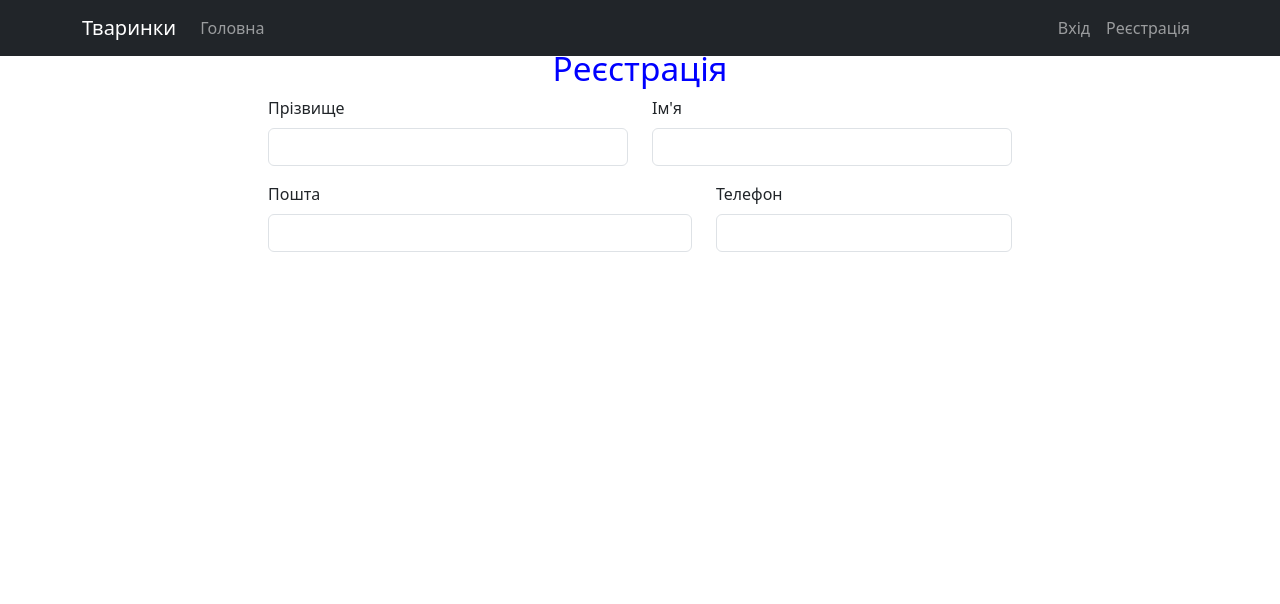
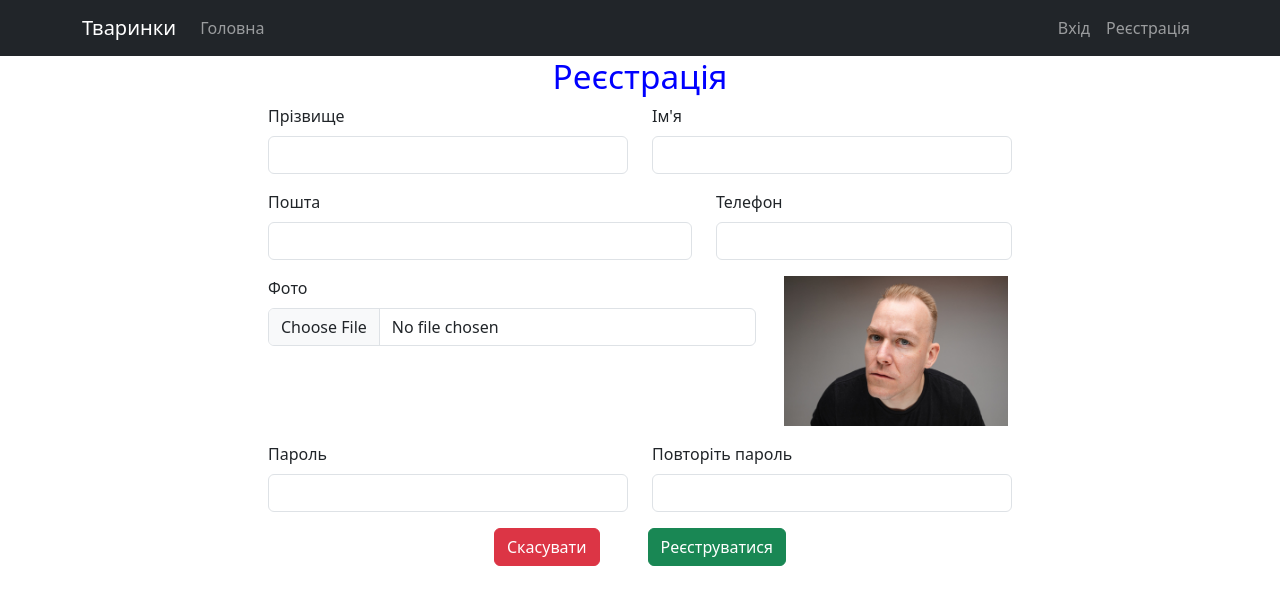
Before and after one commit to novakvova/P22_HTML, a website: page register.html in a window 1280 px wide. Drawn offline with nearby package versions, Linux system fonts and the light colour scheme.

Commit message:
Is Good Register Form

```diff
--- a/register.html
+++ b/register.html
@@ -13,7 +13,7 @@
 <body>
     <script>loadDOM('/partials/header.html')</script>
 
-    <main class="container">
+    <main class="container mt-2">
         <h1 style="font-size: 25pt; color:blue; text-align: center">Реєстрація</h1>
 
         <form class="col-md-9 col-lg-8 offset-lg-2 offset-md-1">
@@ -43,11 +43,69 @@
                 </div>
             </div>
 
+            <div class="row">
+                <div class="mb-3 col-md-8">
+                    <label for="photo" class="form-label">Фото</label>
+                    <input type="file" class="form-control" name="photo" id="photo" accept="image/*" />
+                </div>
+                <div class="mb-3 col-md-4">
+                    <label for="photo"
+                           style="display: flex; justify-content: center;">
+                        <img src="/images/no-image.jpg"
+                             id="selectImage"
+                             style="max-width: 100%; max-height: 150px; cursor: pointer;"
+                             alt="Фото" />
+                    </label>
+                </div>
+            </div>
+
+            <div class="row">
+                <div class="mb-3 col-md-6">
+                    <label for="password" class="form-label">Пароль</label>
+                    <input type="password" class="form-control" name="password" id="password" />
+                </div>
+
+                <div class="mb-3 col-md-6">
+                    <label for="confirm_password" class="form-label">Повторіть пароль</label>
+                    <input type="password" class="form-control" name="confirm_password" id="confirm_password" />
+                </div>
+            </div>
+
+            <div class="d-flex justify-content-center">
+                <input type="reset" class="me-4 btn btn-danger" value="Скасувати" />
+                <!--<span class=""></span>-->
+                <input type="submit" class="ms-4 btn btn-success" value="Реєструватися" />
+            </div>
 
         </form>
 
     </main>
 
     <script src="/js/bootstrap.bundle.min.js"></script>
+
+    <script src="https://unpkg.com/imask"></script>
+
+    <script>
+        IMask(
+            document.getElementById('phone'),
+            {
+                mask: '+{38}(000)000-00-00'
+            }
+        )
+    </script>
+
+    <script>
+        const photo = document.getElementById("photo");
+        photo.onchange = (e) => {
+            if (e.target.files) {
+                const file = e.target.files[0];
+                if (file) {
+                    document.getElementById("selectImage").src = URL.createObjectURL(file);
+                    //console.log("Ви обрали фото", URL.createObjectURL(file));
+                }
+            }
+        }
+        //console.log("Привіт JavaScript", photo);
+    </script>
 </body>
 </html>
```
Also changed, not shown: images/no-image.jpg (added).
